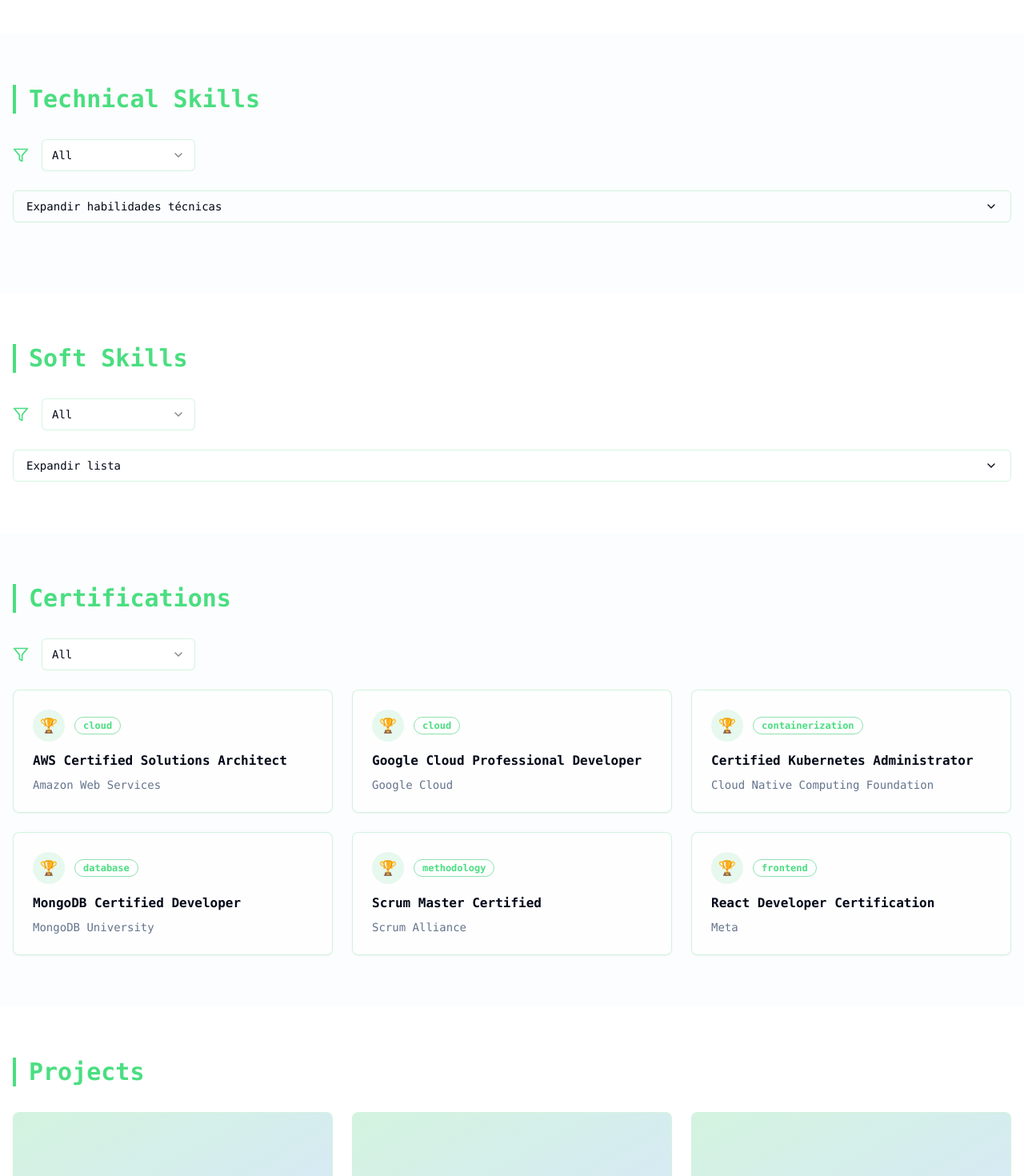
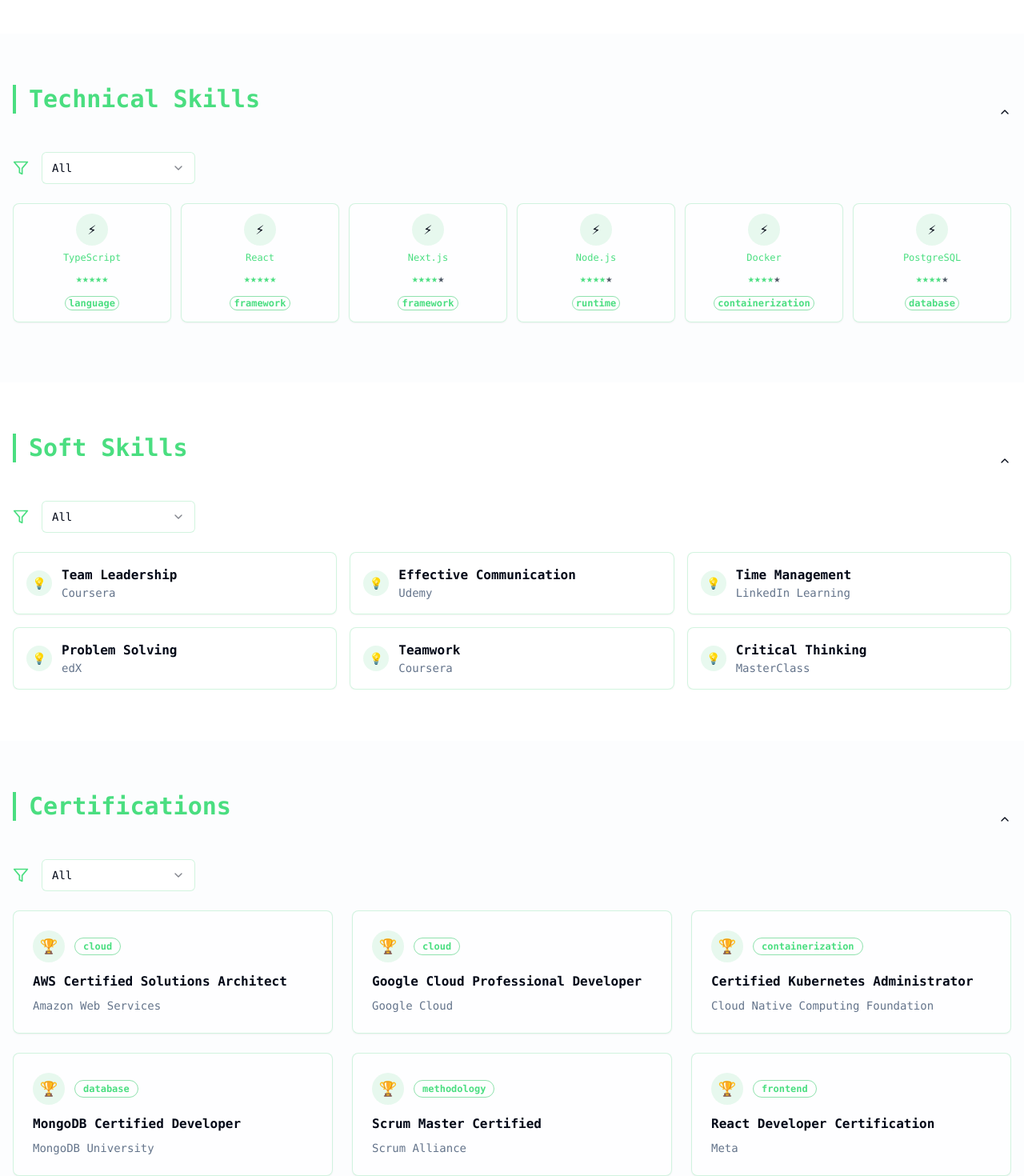
Before and after one commit to confedev/portfolio-next, a Next.js app: page / in a window 1280 px wide. Shown: the part 760-2230 px from the top of the page at 80% size. Built offline with nearby package versions, Linux system fonts and the light colour scheme.

Commit message:
feat: enhance collapsible sections with individual row limits and improved height settings

```diff
--- a/app/page.tsx
+++ b/app/page.tsx
@@ -100,8 +100,10 @@ export default function Portfolio() {
   const [projects, setProjects] = useState<Project[]>([]);
   const [certifications, setCertifications] = useState<Certification[]>([]);
   const [techFilter, setTechFilter] = useState('all');
-  const [techSkillsOpen, setTechSkillsOpen] = useState(false);
-  const [softSkillsOpen, setSoftSkillsOpen] = useState(false);
+  const [techSkillsOpen, setTechSkillsOpen] = useState(true);
+  const [softSkillsOpen, setSoftSkillsOpen] = useState(true);
+  const [certificationsOpen, setCertificationsOpen] = useState(true);
+  const [projectsOpen, setProjectsOpen] = useState(true);
   const [softSkillsFilter, setSoftSkillsFilter] = useState('all');
   const [certificationsFilter, setCertificationsFilter] = useState('all');
   const [isMounted, setIsMounted] = useState(false);
@@ -303,10 +305,24 @@ export default function Portfolio() {
       {/* Tech Skills Section - Modified to show all skills with expand/collapse */}
       <section id="tech-skills" className="py-16 px-4 bg-muted/20">
         <div className="container mx-auto">
+          <Collapsible open={techSkillsOpen} onOpenChange={setTechSkillsOpen}>
+            <CollapsibleTrigger asChild>
+              <Button
+                variant="ghost"
+                className="w-full justify-between p-0 h-auto text-left hover:bg-transparent"
+              >
                 <h2 className="text-3xl font-bold mb-8 text-green-400 border-l-4 border-green-400 pl-4">
                   {t.techSkills.title}
                 </h2>
+                {techSkillsOpen ? (
+                  <ChevronUp className="h-4 w-4" />
+                ) : (
+                  <ChevronDown className="h-4 w-4" />
+                )}
+              </Button>
+            </CollapsibleTrigger>
 
+            <CollapsibleContent className="mt-4">
               <div className="mb-6 flex items-center gap-4">
                 <Filter className="h-5 w-5 text-green-400" />
                 <Select value={techFilter} onValueChange={setTechFilter}>
@@ -324,28 +340,10 @@ export default function Portfolio() {
                 </Select>
               </div>
 
-          <Collapsible open={techSkillsOpen} onOpenChange={setTechSkillsOpen}>
-            <CollapsibleTrigger asChild>
-              <Button
-                variant="outline"
-                className="w-full justify-between border-green-500/20 hover:bg-green-500/10 bg-transparent mb-6"
-              >
-                {techSkillsOpen
-                  ? 'Contraer habilidades técnicas'
-                  : 'Expandir habilidades técnicas'}
-                {techSkillsOpen ? (
-                  <ChevronUp className="h-4 w-4" />
-                ) : (
-                  <ChevronDown className="h-4 w-4" />
-                )}
-              </Button>
-            </CollapsibleTrigger>
-
-            <CollapsibleContent>
               <div
                 className={config.scrollbar.className}
                 style={{
-                  maxHeight: `${config.maxRowsInCollapsibleContent * config.rowHeight.techSkills}px`,
+                  maxHeight: `${config.maxRowsInCollapsibleContent.techSkills * config.rowHeight.techSkills}px`,
                 }}
               >
                 <div className="grid gap-3 sm:grid-cols-3 md:grid-cols-4 lg:grid-cols-5 xl:grid-cols-6">
@@ -389,10 +387,24 @@ export default function Portfolio() {
       {/* Soft Skills Section */}
       <section id="soft-skills" className="py-16 px-4">
         <div className="container mx-auto">
+          <Collapsible open={softSkillsOpen} onOpenChange={setSoftSkillsOpen}>
+            <CollapsibleTrigger asChild>
+              <Button
+                variant="ghost"
+                className="w-full justify-between p-0 h-auto text-left hover:bg-transparent"
+              >
                 <h2 className="text-3xl font-bold mb-8 text-green-400 border-l-4 border-green-400 pl-4">
                   {t.softSkills.title}
                 </h2>
+                {softSkillsOpen ? (
+                  <ChevronUp className="h-4 w-4" />
+                ) : (
+                  <ChevronDown className="h-4 w-4" />
+                )}
+              </Button>
+            </CollapsibleTrigger>
 
+            <CollapsibleContent className="mt-4">
               <div className="mb-6 flex items-center gap-4">
                 <Filter className="h-5 w-5 text-green-400" />
                 <Select
@@ -413,25 +425,10 @@ export default function Portfolio() {
                 </Select>
               </div>
 
-          <Collapsible open={softSkillsOpen} onOpenChange={setSoftSkillsOpen}>
-            <CollapsibleTrigger asChild>
-              <Button
-                variant="outline"
-                className="w-full justify-between border-green-500/20 hover:bg-green-500/10 bg-transparent"
-              >
-                {softSkillsOpen ? 'Contraer lista' : 'Expandir lista'}
-                {softSkillsOpen ? (
-                  <ChevronUp className="h-4 w-4" />
-                ) : (
-                  <ChevronDown className="h-4 w-4" />
-                )}
-              </Button>
-            </CollapsibleTrigger>
-            <CollapsibleContent className="mt-4">
               <div
                 className={config.scrollbar.className}
                 style={{
-                  maxHeight: `${config.maxRowsInCollapsibleContent * config.rowHeight.softSkills}px`,
+                  maxHeight: `${config.maxRowsInCollapsibleContent.softSkills * config.rowHeight.softSkills}px`,
                 }}
               >
                 <div className="grid gap-4 md:grid-cols-2 lg:grid-cols-3">
@@ -472,10 +469,27 @@ export default function Portfolio() {
       {/* Certifications Section */}
       <section id="certifications" className="py-16 px-4 bg-muted/20">
         <div className="container mx-auto">
+          <Collapsible
+            open={certificationsOpen}
+            onOpenChange={setCertificationsOpen}
+          >
+            <CollapsibleTrigger asChild>
+              <Button
+                variant="ghost"
+                className="w-full justify-between p-0 h-auto text-left hover:bg-transparent"
+              >
                 <h2 className="text-3xl font-bold mb-8 text-green-400 border-l-4 border-green-400 pl-4">
                   {t.certifications.title}
                 </h2>
+                {certificationsOpen ? (
+                  <ChevronUp className="h-4 w-4" />
+                ) : (
+                  <ChevronDown className="h-4 w-4" />
+                )}
+              </Button>
+            </CollapsibleTrigger>
 
+            <CollapsibleContent className="mt-4">
               <div className="mb-6 flex items-center gap-4">
                 <Filter className="h-5 w-5 text-green-400" />
                 <Select
@@ -496,6 +510,12 @@ export default function Portfolio() {
                 </Select>
               </div>
 
+              <div
+                className={config.scrollbar.className}
+                style={{
+                  maxHeight: `${config.maxRowsInCollapsibleContent.certifications * config.rowHeight.certifications}px`,
+                }}
+              >
                 <div className="grid gap-6 md:grid-cols-2 lg:grid-cols-3">
                   {filteredCertifications.map((cert, index) => (
                     <Card
@@ -527,15 +547,38 @@ export default function Portfolio() {
                   ))}
                 </div>
               </div>
+            </CollapsibleContent>
+          </Collapsible>
+        </div>
       </section>
 
       {/* Projects Section */}
       <section id="projects" className="py-16 px-4">
         <div className="container mx-auto">
+          <Collapsible open={projectsOpen} onOpenChange={setProjectsOpen}>
+            <CollapsibleTrigger asChild>
+              <Button
+                variant="ghost"
+                className="w-full justify-between p-0 h-auto text-left hover:bg-transparent"
+              >
                 <h2 className="text-3xl font-bold mb-8 text-green-400 border-l-4 border-green-400 pl-4">
                   {t.projects.title}
                 </h2>
+                {projectsOpen ? (
+                  <ChevronUp className="h-4 w-4" />
+                ) : (
+                  <ChevronDown className="h-4 w-4" />
+                )}
+              </Button>
+            </CollapsibleTrigger>
 
+            <CollapsibleContent className="mt-4">
+              <div
+                className={config.scrollbar.className}
+                style={{
+                  maxHeight: `${config.maxRowsInCollapsibleContent.projects * config.rowHeight.projects}px`,
+                }}
+              >
                 <div className="grid gap-6 md:grid-cols-2 lg:grid-cols-3">
                   {projects.map((project, index) => (
                     <Card
@@ -547,7 +590,9 @@ export default function Portfolio() {
                       </div>
                       <CardHeader>
                         <div className="flex items-center justify-between">
-                    <CardTitle className="text-lg">{project.name}</CardTitle>
+                          <CardTitle className="text-lg">
+                            {project.name}
+                          </CardTitle>
                           <Badge
                             variant="outline"
                             className="border-green-500/50 text-green-400"
@@ -563,13 +608,17 @@ export default function Portfolio() {
                             variant="outline"
                             className="w-full border-green-500/20 hover:bg-green-500/10 bg-transparent"
                           >
-                      Ver Proyecto <ExternalLink className="ml-2 h-4 w-4" />
+                            Ver Proyecto{' '}
+                            <ExternalLink className="ml-2 h-4 w-4" />
                           </Button>
                         </Link>
                       </CardContent>
                     </Card>
                   ))}
                 </div>
+              </div>
+            </CollapsibleContent>
+          </Collapsible>
         </div>
       </section>
 
--- a/config/config.ts
+++ b/config/config.ts
@@ -1,13 +1,19 @@
 // Portfolio configuration settings
 export const config = {
-  // Maximum number of rows to show in collapsible content before enabling scroll
-  maxRowsInCollapsibleContent: 1,
+  // Maximum number of rows to show in collapsible content before enabling scroll for each section
+  maxRowsInCollapsibleContent: {
+    techSkills: 1,
+    softSkills: 2,
+    certifications: 2,
+    projects: 2,
+  },
 
   // Height per row in pixels for different sections (used to calculate scroll height)
   rowHeight: {
-    techSkills: 140, // Compact height per row for small tech skills cards
-    softSkills: 200, // Approximate height per row for soft skills cards
-    certifications: 240, // Approximate height per row for certification cards
+    techSkills: 160, // Compact height per row for small tech skills cards (including gaps)
+    softSkills: 220, // Approximate height per row for soft skills cards (including gaps)
+    certifications: 280, // Approximate height per row for certification cards (including gaps)
+    projects: 320, // Approximate height per row for project cards (including gaps)
   },
 
   // Grid configuration for different sections
```
Lines whose indentation alone changed are shown as unchanged.
